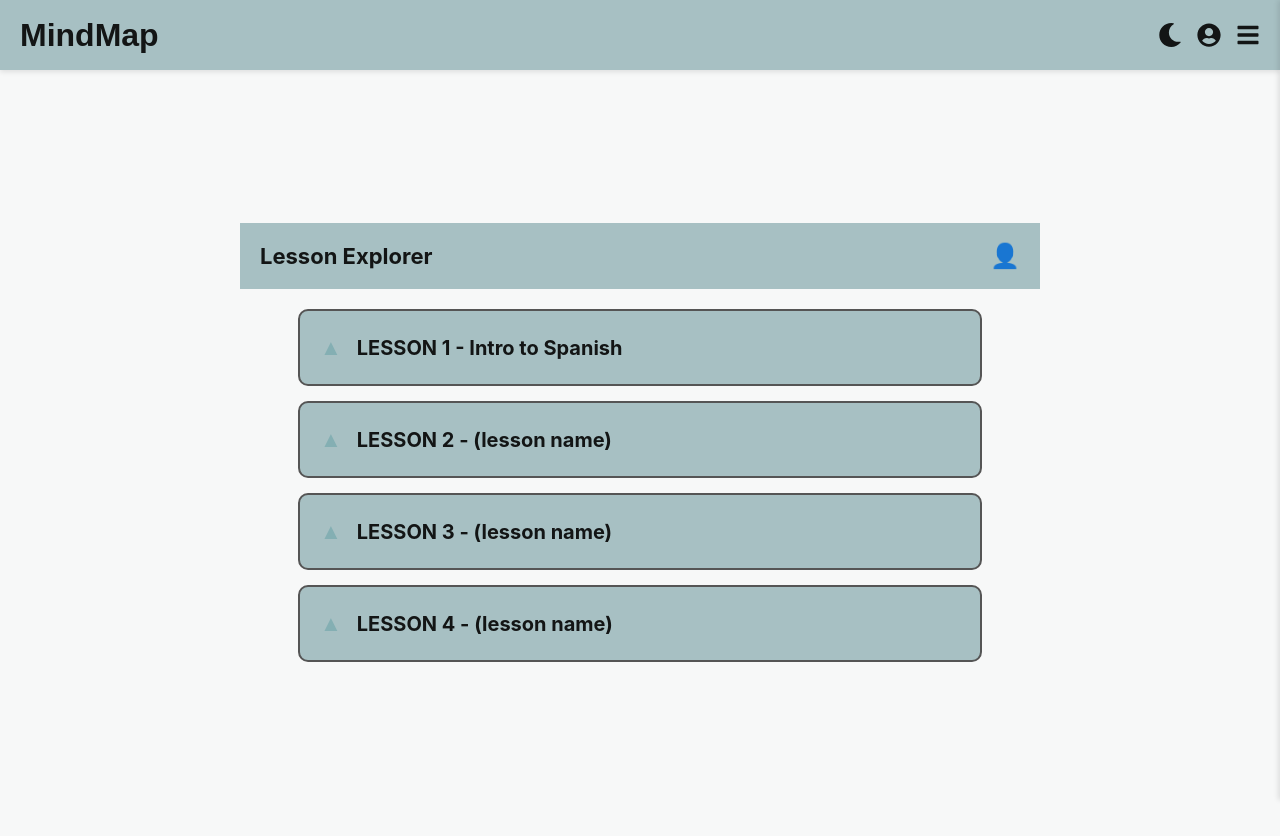
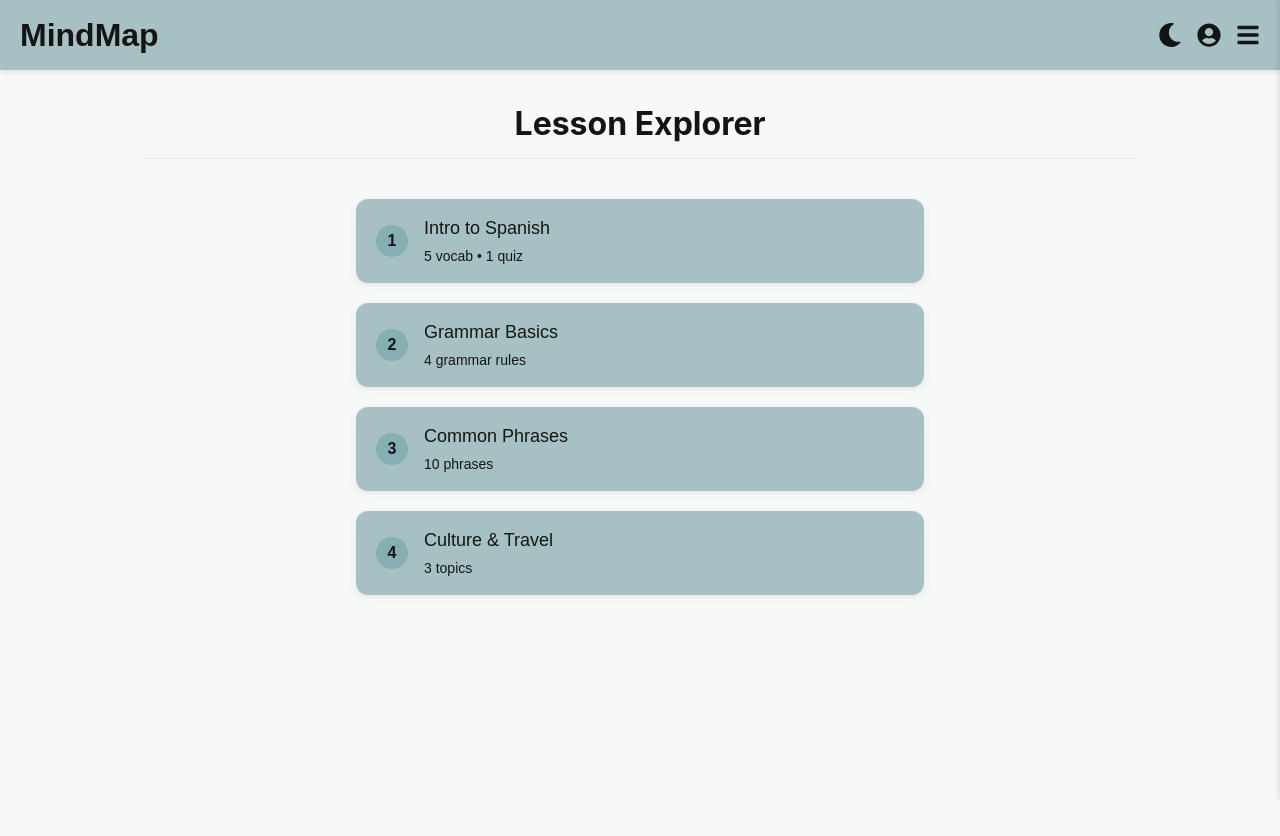
Before and after one commit to Ivana-moral/MindMap, a Next.js app: page /lessonexplorer in a window 1280 px wide. Shown: the top 836 px of the page. Built offline with nearby package versions, Linux system fonts and the light colour scheme.

Commit message:
Updated UI for Lesson Explorer, Lessons, Quiz, & Grammar pages

```diff
--- a/src/app/lesson/[id]/grammar/page.module.css
+++ b/src/app/lesson/[id]/grammar/page.module.css
@@ -1,55 +1,101 @@
-.grammarContainer {
-    text-align: center;
-    padding: 20px;
+.container {
+    display: flex;
+    flex-direction: column;
+    align-items: center;
+    padding: 40px 20px;
+    min-height: 100vh;
+    background-color: var(--background);
+    color: var(--text);
 }
 
-.quizContainer {
-    margin-top: 20px;
-    padding: 15px;
-    border: 2px solid var(--primary);
-    border-radius: 8px;
-    background-color: var(--primary);
+.title {
+    font-size: var(--heading-size);
+    font-weight: bold;
+    color: var(--text);
+    margin-bottom: 10px;
+    text-align: center;
+}
+
+.divider {
+    width: 80%;
+    height: 1px;
+    background-color: var(--text);
+    margin-bottom: 30px;
+}
+
+.explanationBox {
+    max-width: 700px;
+    text-align: center;
+    margin-bottom: 40px;
+    font-size: 16px;
+    line-height: 1.6;
+    color: var(--text);
+}
+
+.quizCard {
+    background-color: var(--secondary);
+    border-radius: 12px;
+    padding: 30px 20px;
+    width: 90%;
+    max-width: 600px;
+    text-align: center;
+    box-shadow: 0 4px 12px rgba(0, 0, 0, 0.1);
+}
+
+.quizPrompt {
+    font-size: 18px;
+    margin-bottom: 20px;
+    color: var(--text);
 }
 
 .optionsContainer {
     display: flex;
     flex-direction: column;
-    gap: 10px;
+    gap: 12px;
     margin-top: 10px;
 }
 
 .optionButton {
-    padding: 10px;
+    padding: 12px;
     font-size: 16px;
     cursor: pointer;
     border: none;
-    border-radius: 5px;
-    background-color: var(--primary);
+    border-radius: 8px;
+    background-color: var(--accent);
+    color: var(--text);
+    transition: background-color 0.3s ease, transform 0.2s ease;
+}
+
+.optionButton:hover {
+    background-color: var(--hover);
+    transform: scale(1.03);
+}
+
+.optionButton:active {
+    transform: scale(0.97);
+}
+
+/* Answer feedback */
+.correct {
+    background-color: #28a745 !important;
     color: white;
 }
 
-.optionButton:hover {
-    background-color: #0056b3;
+.incorrect {
+    background-color: #dc3545 !important;
+    color: white;
 }
 
-/* Correct answer styling */
-.correct {
-    background-color: #28a745 !important;
-}
-
-/* Incorrect answer styling */
-.incorrect {
-    background-color: #dc3545 !important;
+.correctText,
+.incorrectText {
+    font-weight: bold;
+    margin-top: 20px;
 }
 
 .correctText {
     color: #28a745;
-    font-weight: bold;
-    margin-top: 10px;
 }
 
 .incorrectText {
     color: #dc3545;
-    font-weight: bold;
-    margin-top: 10px;
 }
--- a/src/app/lesson/[id]/page.js
+++ b/src/app/lesson/[id]/page.js
@@ -1,35 +1,37 @@
 'use client';
 
-import { useParams, useRouter } from 'next/navigation';
+import { useRouter } from 'next/navigation';
 import styles from './page.module.css';
 
-export default function LessonPage() {
-    const { id } = useParams(); // Get lesson ID from URL
-    const router = useRouter(); // Router for navigation
+export default function LessonExplorer() {
+    const router = useRouter();
 
-    // Example lesson data (Replace with API call later)
-    const lessonData = {
-        1: { title: 'Intro to Spanish', content: 'This is the introduction to Spanish.' },
-        2: { title: 'Lesson 2 - Topic Name', content: 'Lesson 2 content goes here.' },
-        3: { title: 'Lesson 3 - Topic Name', content: 'Lesson 3 content goes here.' },
-        4: { title: 'Lesson 4 - Topic Name', content: 'Lesson 4 content goes here.' },
+    const lessons = [
+        { id: 1, title: 'Intro to Spanish', subtext: '5 vocab • 1 quiz' },
+        { id: 2, title: 'Grammar Basics', subtext: '4 grammar rules' },
+        { id: 3, title: 'Common Phrases', subtext: '10 phrases' },
+        { id: 4, title: 'Culture & Travel', subtext: '3 topics' },
+    ];
+
+    const goToLessonPage = (id) => {
+        router.push(`/lesson/${id}`);
     };
-
-    const lesson = lessonData[id] || { title: 'Lesson Not Found', content: 'No content available.' };
-
-    const goToVocabulary = () => router.push(`/lesson/${id}/vocabulary`);
-    const goToGrammar = () => router.push(`/lesson/${id}/grammar`);
-    const goToQuiz = () => router.push(`/lesson/${id}/quiz`);
 
     return (
         <div className={styles.lessonPageContainer}>
-            <h1 className={styles.lessonTitle}>{lesson.title}</h1>
+            <h2 className={styles.title}>Intro to Spanish</h2>
+            <hr className={styles.divider} />
 
-            {/* Buttons for Lesson Activities */}
             <div className={styles.buttonContainer}>
-                <button className={styles.lessonButton} onClick={goToVocabulary}>Learn Vocabulary</button>
-                <button className={styles.lessonButton} onClick={goToGrammar}>Grammar Practice</button>
-                <button className={styles.lessonButton} onClick={goToQuiz}>Take a Quiz</button>
+                <button className={styles.lessonButton} onClick={() => router.push('/lesson/1/vocab')}>
+                    Learn Vocabulary
+                </button>
+                <button className={styles.lessonButton} onClick={() => router.push('/lesson/1/grammar')}>
+                    Grammar Practice
+                </button>
+                <button className={styles.lessonButton} onClick={() => router.push('/lesson/1/quiz')}>
+                    Take a Quiz
+                </button>
             </div>
         </div>
     );
--- a/src/app/lesson/[id]/page.module.css
+++ b/src/app/lesson/[id]/page.module.css
@@ -2,47 +2,52 @@
     display: flex;
     flex-direction: column;
     align-items: center;
-    justify-content: flex-start;
+    padding: 40px 20px;
+    min-height: 100vh;
     background-color: var(--background);
-    min-height: 100vh;
-    width: 100%;
-    color: white;
-    padding: 20px;
-    text-align: center;
-    padding-top: 40px;
+    color: var(--text);
 }
 
-.lessonTitle {
-    font-size: 32px;
+.title {
+    font-size: var(--heading-size);
     font-weight: bold;
+    margin-bottom: 10px;
     color: var(--text);
-    margin-bottom: 10px;
+    text-align: center;
+}
+
+.divider {
+    width: 80%;
+    height: 1px;
+    background-color: var(--text);
+    margin-bottom: 40px;
 }
 
 .buttonContainer {
     display: flex;
     flex-direction: column;
     align-items: center;
+    gap: 20px;
     width: 100%;
-    gap: 15px;
-    margin-top: 20px;
+    max-width: 400px;
 }
 
 .lessonButton {
-    width: 80%;
-    max-width: 300px;
-    padding: 12px 20px;
+    width: 100%;
+    padding: 14px 20px;
     background-color: var(--primary);
     color: var(--text);
     border: none;
-    border-radius: 8px;
-    font-size: 18px;
+    border-radius: 10px;
+    font-size: 16px;
+    font-weight: 500;
     cursor: pointer;
     transition: background-color 0.3s ease, transform 0.2s ease;
     text-align: center;
+    box-shadow: 0 2px 8px rgba(0, 0, 0, 0.08);
 }
 
 .lessonButton:hover {
     background-color: var(--hover);
-    transform: scale(1.05);
+    transform: translateY(-2px);
 }
--- a/src/app/lesson/[id]/quiz/page.module.css
+++ b/src/app/lesson/[id]/quiz/page.module.css
@@ -1,18 +1,48 @@
-.quizContainer {
+.container {
+    display: flex;
+    flex-direction: column;
+    align-items: center;
+    padding: 40px 20px;
+    min-height: 100vh;
+    background-color: var(--background);
+    color: var(--text);
+}
+
+.title {
+    font-size: var(--heading-size);
+    font-weight: bold;
+    color: var(--text);
+    margin-bottom: 10px;
     text-align: center;
-    padding: 20px;
+}
+
+.divider {
+    width: 80%;
+    height: 1px;
+    background-color: var(--text);
+    margin-bottom: 30px;
+}
+
+.quizCard {
+    background-color: var(--secondary);
+    border-radius: 12px;
+    padding: 30px 20px;
+    width: 90%;
+    max-width: 600px;
+    text-align: center;
+    box-shadow: 0 4px 12px rgba(0, 0, 0, 0.1);
 }
 
 .question {
-    font-size: 20px;
-    font-weight: bold;
+    font-size: 18px;
+    font-weight: 500;
     margin-bottom: 20px;
 }
 
 .optionsContainer {
     display: flex;
     flex-direction: column;
-    gap: 10px;
+    gap: 12px;
     margin-top: 10px;
 }
 
@@ -21,41 +51,56 @@
     font-size: 16px;
     cursor: pointer;
     border: none;
-    border-radius: 5px;
-    background-color: var(--primary);
-    color: white;
-    transition: background 0.3s;
+    border-radius: 8px;
+    background-color: var(--accent);
+    color: var(--text);
+    transition: background-color 0.3s ease, transform 0.2s ease;
 }
 
 .optionButton:hover {
-    background-color: var(--primary);
+    background-color: var(--hover);
+    transform: scale(1.03);
 }
 
-/* Correct answer styling */
+.optionButton:active {
+    transform: scale(0.97);
+}
+
 .correct {
     background-color: #28a745 !important;
+    color: white;
 }
 
-/* Incorrect answer styling */
 .incorrect {
     background-color: #dc3545 !important;
+    color: white;
 }
 
-.finalScoreContainer {
-    margin-top: 20px;
+.resultTitle {
+    font-size: 22px;
+    font-weight: bold;
+    margin-bottom: 10px;
+    color: var(--text);
+}
+
+.resultScore {
+    font-size: 18px;
+    margin-bottom: 20px;
+    color: var(--text);
 }
 
 .retryButton {
-    margin-top: 10px;
-    padding: 10px 15px;
+    padding: 10px 20px;
     font-size: 16px;
+    background-color: var(--accent);
+    color: var(--text);
+    border: none;
+    border-radius: 8px;
     cursor: pointer;
-    border: none;
-    border-radius: 5px;
-    background-color: var(--primary);
-    color: white;
+    transition: background-color 0.3s ease, transform 0.2s ease;
 }
 
 .retryButton:hover {
-    background-color: var(--primary);
+    background-color: var(--hover);
+    transform: scale(1.05);
 }
--- a/src/app/lessonexplorer/page.js
+++ b/src/app/lessonexplorer/page.js
@@ -1,58 +1,41 @@
 'use client';
 
-import { useState } from 'react';
-import { useRouter } from 'next/navigation'; // Import Next.js router
+import { useRouter } from 'next/navigation';
 import styles from './page.module.css';
 
 export default function LessonExplorer() {
-    const router = useRouter(); // Initialize router
+    const router = useRouter();
 
-    // Example lesson data
-    const [lessons, setLessons] = useState([
-        { id: 1, title: 'LESSON 1 - Intro to Spanish', overview: 'Lesson overview', expanded: false },
-        { id: 2, title: 'LESSON 2 - (lesson name)', overview: 'Overview of lesson 2', expanded: false },
-        { id: 3, title: 'LESSON 3 - (lesson name)', overview: 'Overview of lesson 3', expanded: false },
-        { id: 4, title: 'LESSON 4 - (lesson name)', overview: 'Overview of lesson 4', expanded: false },
-    ]);
+    const lessons = [
+        { id: 1, title: 'Intro to Spanish', subtext: '5 vocab • 1 quiz' },
+        { id: 2, title: 'Grammar Basics', subtext: '4 grammar rules' },
+        { id: 3, title: 'Common Phrases', subtext: '10 phrases' },
+        { id: 4, title: 'Culture & Travel', subtext: '3 topics' },
+    ];
 
-    // Navigate to the lesson page when clicked
     const goToLessonPage = (id) => {
         router.push(`/lesson/${id}`);
     };
 
-    // Navigate to the Account Page when profile icon is clicked
-    const goToAccountPage = () => {
-        router.push('account');
-    };
+    return (
+        <div className={styles.container}>
+            <h2 className={styles.title}>Lesson Explorer</h2>
+            <hr className={styles.divider} />
 
-    return (
-        <div className={styles.lessonContainer}>
-            <div className={styles.lessonWrapper}>
-                {/* Header */}
-                <div className={styles.header}>
-                    <h2>Lesson Explorer</h2>
-                    <div className={styles.profileIcon} onClick={goToAccountPage}>👤</div> {/* Clickable Profile Icon */}
-                </div>
-
-                {/* Main Content */}
-                <div className={styles.container}>
-
-                    {/* Lessons Section */}
-                    <section className={styles.lessons}>
-                        {lessons.map((lesson) => (
+            <div className={styles.lessonList}>
+                {lessons.map((lesson, index) => (
                     <div
                         key={lesson.id}
-                                className={`${styles.lessonCard} ${lesson.expanded ? styles.expanded : ''}`}
-                                onClick={() => goToLessonPage(lesson.id)} // Navigate when clicked
+                        className={styles.lessonCard}
+                        onClick={() => goToLessonPage(lesson.id)}
                     >
-                                <div className={styles.lessonHeader}>
-                                    <span className={styles.toggleArrow}>{lesson.expanded ? '▼' : '▲'}</span>
-                                    <h3>{lesson.title}</h3>
+                        <span className={styles.lessonNumber}>{index + 1}</span>
+                        <div>
+                            <span className={styles.lessonTitle}>{lesson.title}</span>
+                            <div className={styles.lessonSubtext}>{lesson.subtext}</div>
                         </div>
                     </div>
                 ))}
-                    </section>
-                </div>
             </div>
         </div>
     );
--- a/src/app/lessonexplorer/page.module.css
+++ b/src/app/lessonexplorer/page.module.css
@@ -1,127 +1,80 @@
-/* GENERAL STYLES */
-
-
-body {
-    font-family: Arial, sans-serif;
-    margin: 0;
-    padding: 0;
+.container {
+    display: flex;
+    flex-direction: column;
+    align-items: center;
+    padding: 40px 20px;
+    min-height: 100vh;
     background-color: var(--background);
     color: var(--text);
 }
 
-/* LESSON CONTAINER */
-.lessonContainer {
-    display: flex;
-    justify-content: center;
-    align-items: center;
-    height: 100vh;
+.title {
+    font-size: var(--heading-size);
+    font-weight: bold;
+    margin-bottom: 10px;
+    color: var(--text);
+    text-align: center;
 }
 
-/* WRAPPER */
-.lessonWrapper {
+.divider {
+    width: 80%;
+    height: 1px;
+    background-color: var(--text);
+    margin-bottom: 40px;
+}
+
+.lessonList {
     display: flex;
     flex-direction: column;
-    align-items: center;
+    gap: 20px;
     width: 100%;
-    max-width: 800px;
+    max-width: 600px;
+    padding: 0 16px;
 }
 
-/* HEADER */
-.header {
+.lessonCard {
+    background-color: var(--secondary);
+    border-radius: 12px;
+    padding: 16px 20px;
     display: flex;
-    justify-content: space-between;
     align-items: center;
-    padding: 15px 20px;
-    width: 100%;
-    background-color: var(--secondary);
-    font-size: 22px;
-    font-weight: bold;
+    gap: 16px;
+    cursor: pointer;
+    box-shadow: 0 2px 8px rgba(0, 0, 0, 0.08);
+    transition: transform 0.2s ease, box-shadow 0.2s ease, background-color 0.2s ease;
 }
 
-/* PROFILE ICON (Make Clickable) */
-.profileIcon {
-    font-size: 24px;
-    cursor: pointer;
-    transition: transform 0.2s ease;
+.lessonCard:hover {
+    background-color: var(--hover);
+    transform: translateY(-4px);
+    box-shadow: 0 6px 14px rgba(0, 0, 0, 0.15);
 }
 
-.profileIcon:hover {
-    transform: scale(1.1); /* Slight zoom effect */
+.lessonCard:active {
+    transform: scale(0.98);
 }
 
-/* CONTAINER HOLDS SIDEBAR + LESSONS */
-.container {
+.lessonNumber {
+    font-weight: 600;
+    color: var(--text);
+    font-size: 16px;
+    background-color: var(--accent);
+    border-radius: 50%;
+    width: 32px;
+    height: 32px;
     display: flex;
-    width: 100%;
-    height: 100%;
+    align-items: center;
+    justify-content: center;
 }
 
-/* SIDEBAR (TIMELINE) */
-.sidebar {
-    width: 80px;
-    display: flex;
-    justify-content: center;
-    padding-top: 20px;
-    background-color: var(--secondary);
+.lessonTitle {
+    font-size: 18px;
+    font-weight: 500;
+    color: var(--text);
 }
 
-/* LESSONS SECTION */
-.lessons {
-    flex: 1;
-    padding: 20px;
-    overflow-y: auto;
+.lessonSubtext {
+    font-size: 14px;
+    color: var(--text-light);
+    margin-top: 4px;
 }
-
-/* LESSON CARD CONTAINERS */
-.lessonCard {
-    background-color: var(--secondary);
-    display: flex;
-    flex-direction: column;
-    align-items: flex-start;
-    padding: 20px;
-    border-radius: 10px;
-    margin-bottom: 15px;
-    border: 2px solid #555;
-    transition: background-color 0.3s ease, max-height 0.3s ease-in-out;
-    min-height: 60px;
-    width: 90%;
-    margin-left: auto;
-    margin-right: auto;
-    cursor: pointer;
-}
-
-/* Expanded Lesson Card */
-.lessonCard.expanded {
-    background-color: var(--secondary);
-    min-height: 100px;
-}
-
-/* TEXT INSIDE LESSON CARD */
-.lessonCard h3 {
-    margin: 0;
-    font-size: 20px;
-    font-weight: bold;
-}
-
-/* LESSON OVERVIEW TEXT */
-.lessonOverview {
-    font-size: 16px;
-    margin-top: 10px;
-    color: var(--text);
-    max-height: 100px;
-    transition: max-height 0.3s ease-in-out;
-}
-
-/* TOGGLE ARROWS */
-.toggleArrow {
-    font-size: 22px;
-    margin-right: 15px;
-    color: var(--accent);
-}
-
-/* LESSON HEADER */
-.lessonHeader {
-    display: flex;
-    align-items: center;
-    width: 100%;
-}
```
Also changed, not shown: src/app/lesson/[id]/grammar/page.js (+15 -15 lines), src/app/lesson/[id]/quiz/page.js (+11 -16 lines). Lines whose indentation alone changed are shown as unchanged.
